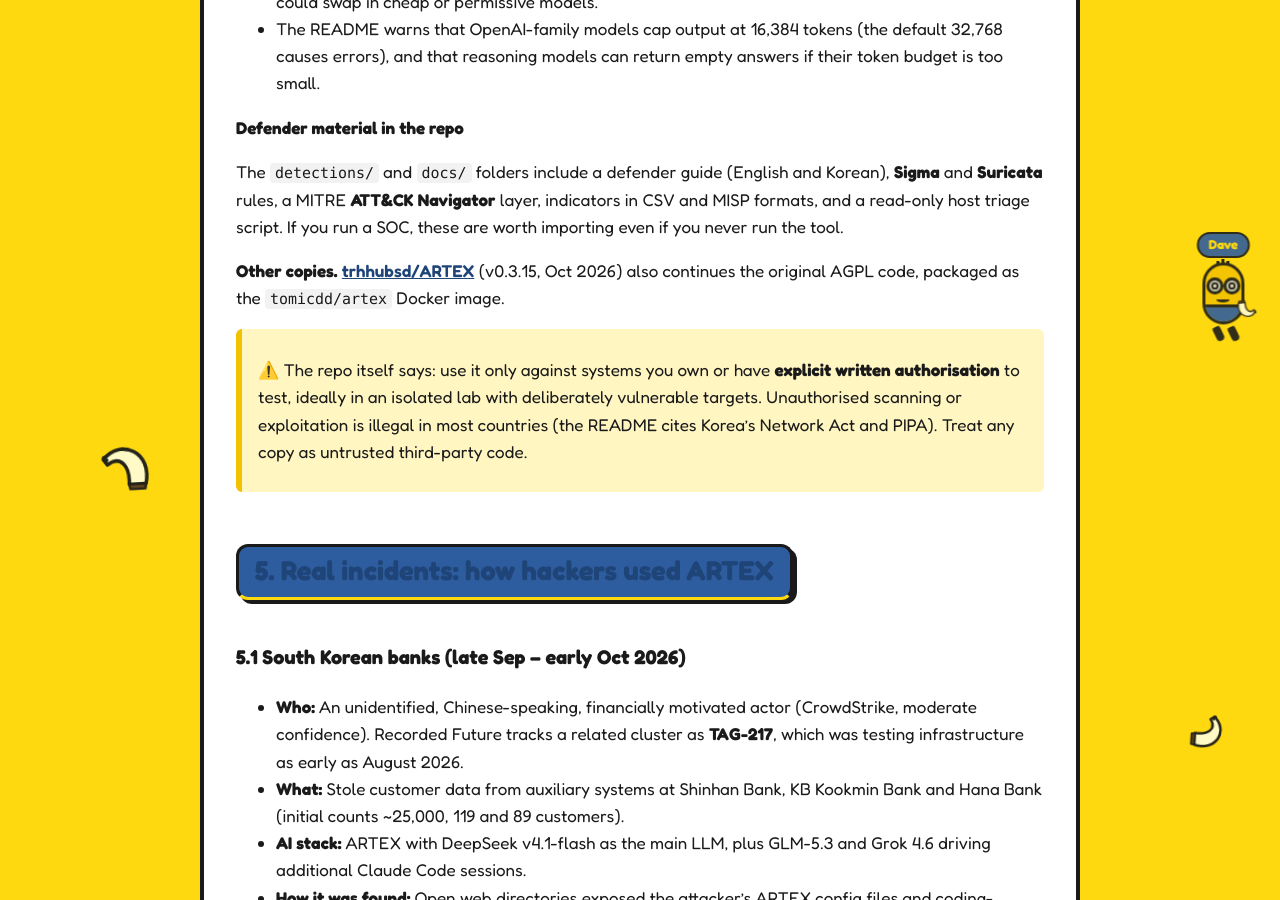
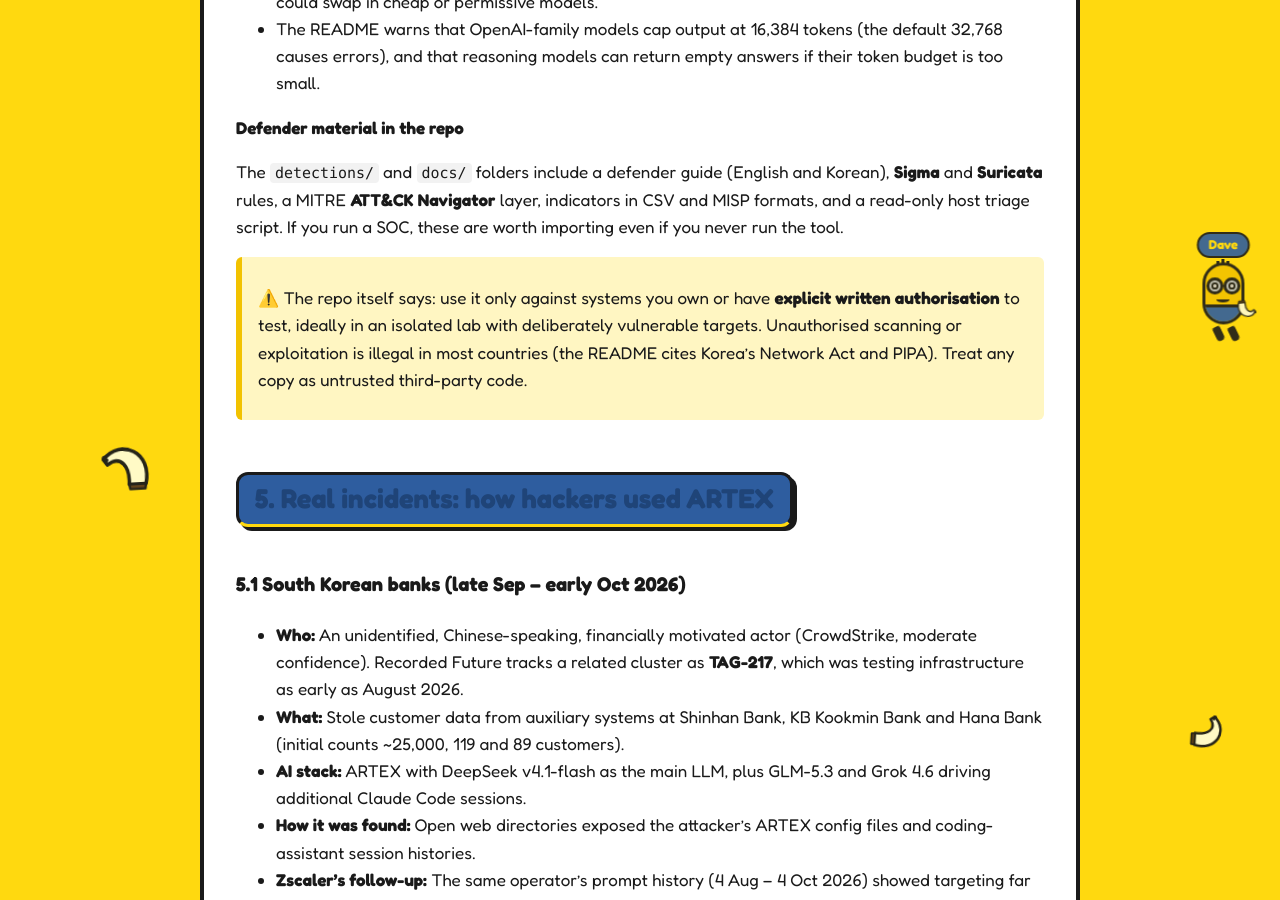
Before and after one commit to khooyj/khooyj.github.io, a Jekyll site: the page built from _posts/2026-11-15-artex-ai-pentest-framework.md, in a window 1280 px wide and 900 px high, scrolled down 5008 px. Built offline with Jekyll 4.4.1, drawn with Linux system fonts in a browser that asks for light colours.

Commit message:
ARTEX post: drop dead trhhubsd/ARTEX link
The trhhubsd/ARTEX repo now returns 404; artex-global is the public
continuation.

Co-Authored-By: Claude Opus 5.5 <noreply@anthropic.com>
Claude-Session: https://claude.ai/code/session_01Ac5QhdJ8fdsA4S2fsK5GHU

```diff
--- a/_posts/2026-11-15-artex-ai-pentest-framework.md
+++ b/_posts/2026-11-15-artex-ai-pentest-framework.md
@@ -154,8 +154,6 @@ The README's architecture notes match section 2: a **goals** agent breaks the ta
 
 The `detections/` and `docs/` folders include a defender guide (English and Korean), **Sigma** and **Suricata** rules, a MITRE **ATT&CK Navigator** layer, indicators in CSV and MISP formats, and a read-only host triage script. If you run a SOC, these are worth importing even if you never run the tool.
 
-**Other copies.** [trhhubsd/ARTEX](https://github.com/trhhubsd/ARTEX) (v0.3.15, Oct 2026) also continues the original AGPL code, packaged as the `tomicdd/artex` Docker image.
-
 > ⚠️ The repo itself says: use it only against systems you own or have **explicit written authorisation** to test, ideally in an isolated lab with deliberately vulnerable targets. Unauthorised scanning or exploitation is illegal in most countries (the README cites Korea's Network Act and PIPA). Treat any copy as untrusted third-party code.
 
 ## 5. Real incidents: how hackers used ARTEX
```
